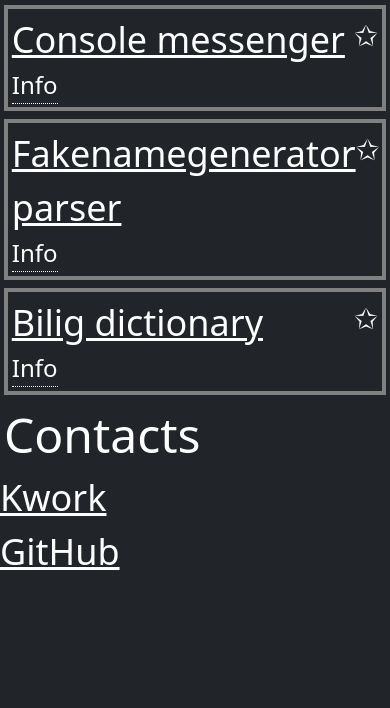
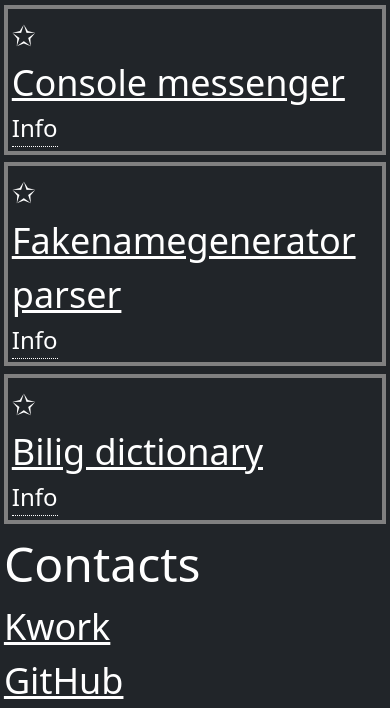
Before and after one commit to catarium/catarium.github.io, a plain HTML site: page index.html in a window 390 px wide. Shown: the part 694-1402 px from the top of the page. Before the commit the page ends 1273 px from the top, so only its background shows below. Drawn offline with nearby package versions, Linux system fonts and the light colour scheme; no server answers.

Commit message:
phone view fix 2

```diff
--- a/style.css
+++ b/style.css
@@ -35,7 +35,7 @@ a:hover {
     }
     .avatar {
         margin: 0 20% !important;
-        width: 60% !important;
+        width: 60% !important   ;
     }
 
     .contacts {
@@ -44,7 +44,11 @@ a:hover {
     }
 
     .contact {
-        margin: 0 0 !important;
+        margin: 0 1% !important;
+    }
+
+    .project-link-stars {
+        flex-direction: column-reverse;
     }
 }
 
```
